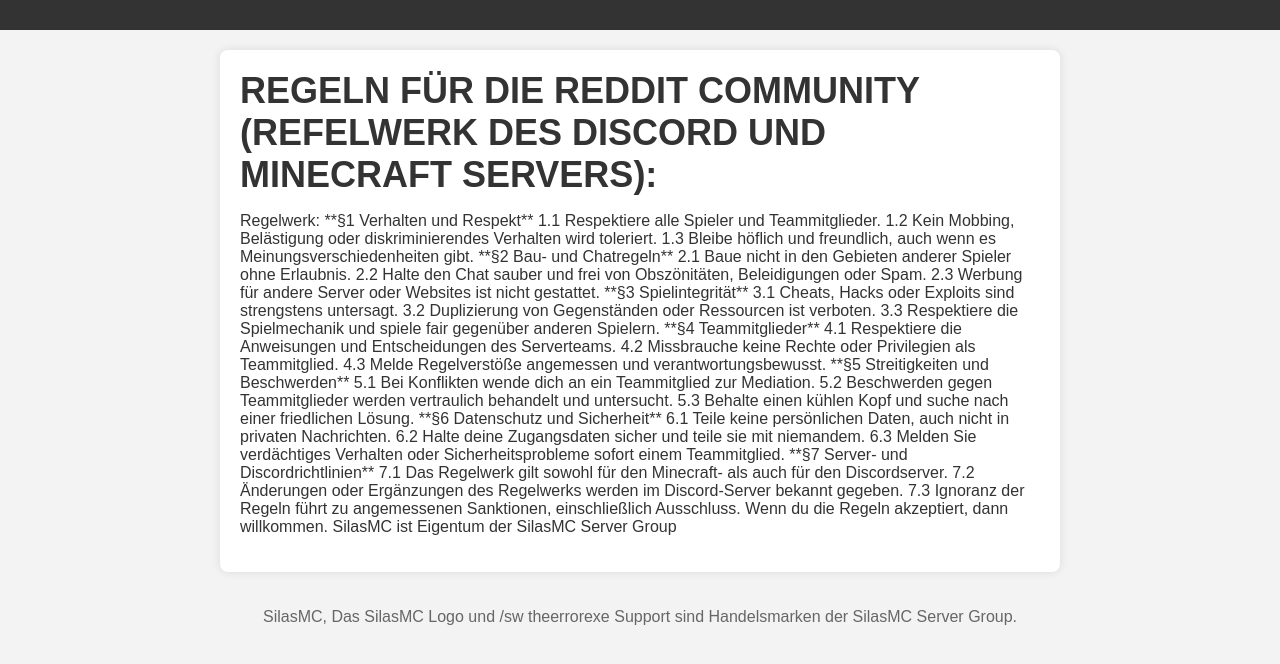
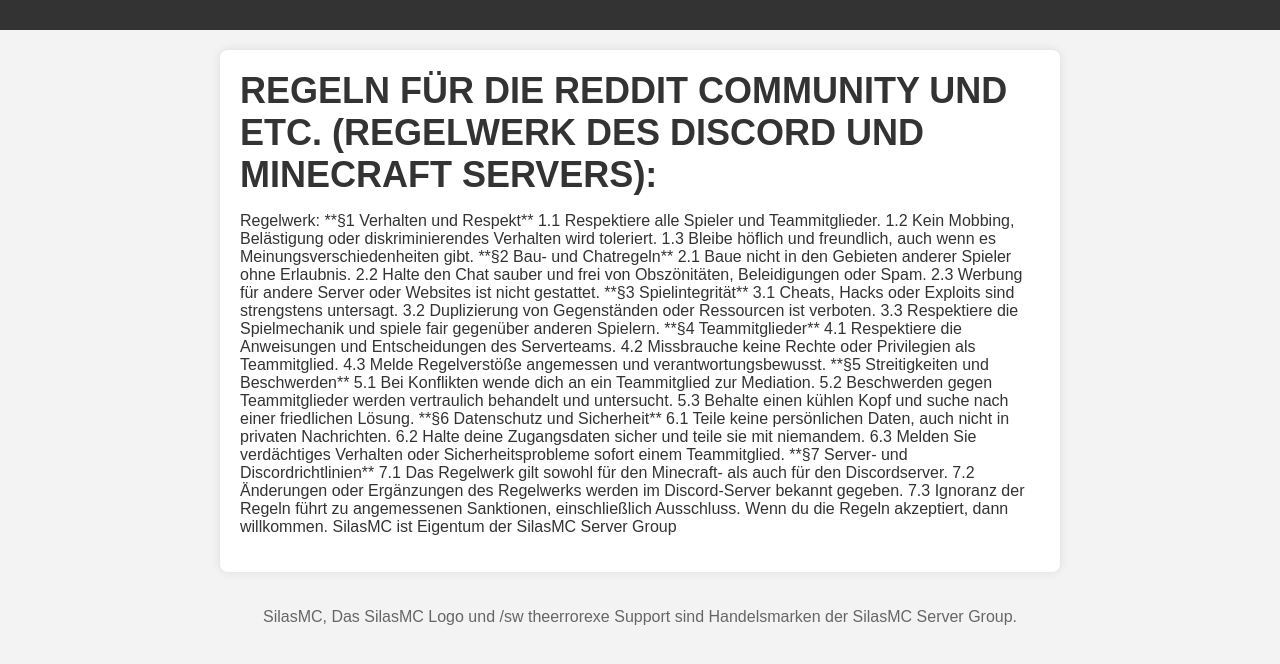
Before and after one commit to SilacorpUpdateServer/silasmc.github.io, a plain HTML site: page rules/index.html in a window 1280 px wide. Shown: the part 120-784 px from the top of the page. Drawn offline with Linux system fonts and the light colour scheme.

Commit message:
index.html aktualisieren

```diff
--- a/rules/index.html
+++ b/rules/index.html
@@ -3,7 +3,7 @@
 <head>
     <meta charset="UTF-8">
     <meta name="viewport" content="width=device-width, initial-scale=1.0">
-    <title>Willkommen auf SilasMc!</title>
+    <title>Regelwerk</title>
     <style>
         body {
             font-family: Arial, sans-serif;
@@ -70,7 +70,7 @@
     </header>
 
 <section>
-  <h1> Regeln für die Reddit Community (Refelwerk des Discord und Minecraft Servers):</h1>
+  <h1> Regeln für die Reddit Community und etc. (Regelwerk des Discord und Minecraft Servers):</h1>
 <p>Regelwerk:
 
 **§1 Verhalten und Respekt**
```
